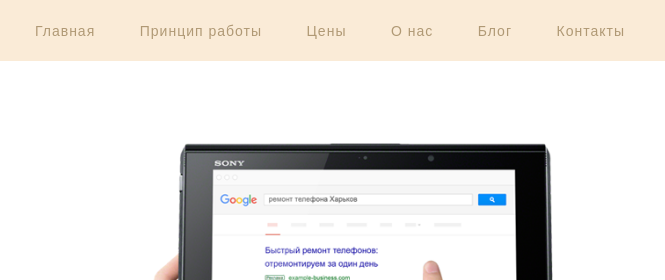
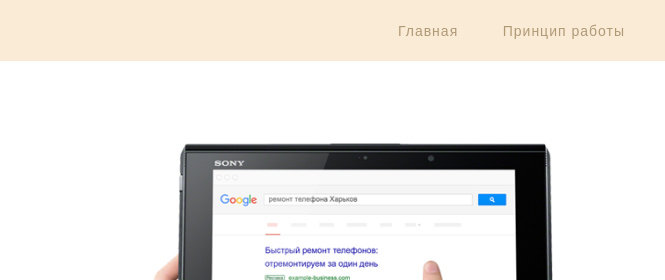
Before and after one commit to martyrush/betop, a plain HTML site: page index.html in a window 1280 px wide. Shown: the top 280 px of the page, 615-1280 px from the left. Drawn offline with nearby package versions, Linux system fonts and the light colour scheme.

Commit message:
Update index.html

```diff
--- a/index.html
+++ b/index.html
@@ -23,10 +23,10 @@
             <ul class="left-menu-list">
                 <li class="left-head"><a href="#"><i class="fa fa-times-circle-o" aria-hidden="true"></i>&nbsp;Закрыть меню</a></li>
                 <li> <a href="principle.html">Принцип работы</a></li>
-           <li><a href="#">Цены</a></li>
+          <!-- <li><a href="#">Цены</a></li>
            <li> <a href="#">О нас</a></li>
            <li><a href="#">Блог</a></li>
-         <li> <a href="#">Контакты</a>
+         <li> <a href="#">Контакты</a></li>-->
             </ul>
         </div>
 
@@ -40,10 +40,10 @@
          <a href="#">Главная</a>
            </li>
            <li> <a href="principle.html">Принцип работы</a></li>
-           <li><a href="#">Цены</a></li>
+           <!--<li><a href="#">Цены</a></li>
            <li> <a href="#">О нас</a></li>
            <li><a href="#">Блог</a></li>
-         <li> <a href="#">Контакты</a>
+         <li> <a href="#">Контакты</a></li>-->
     </li>
         </ul>
         <div class="hamb-menu" onclick="showLeftMenu()">
```
